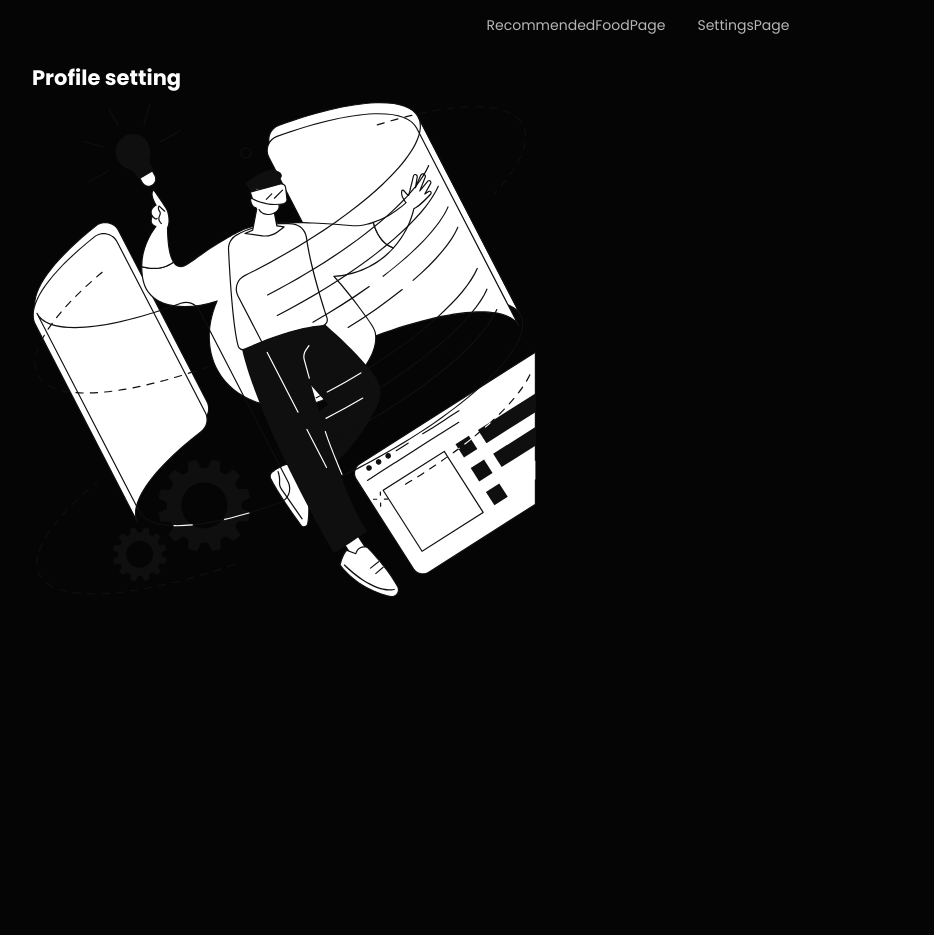
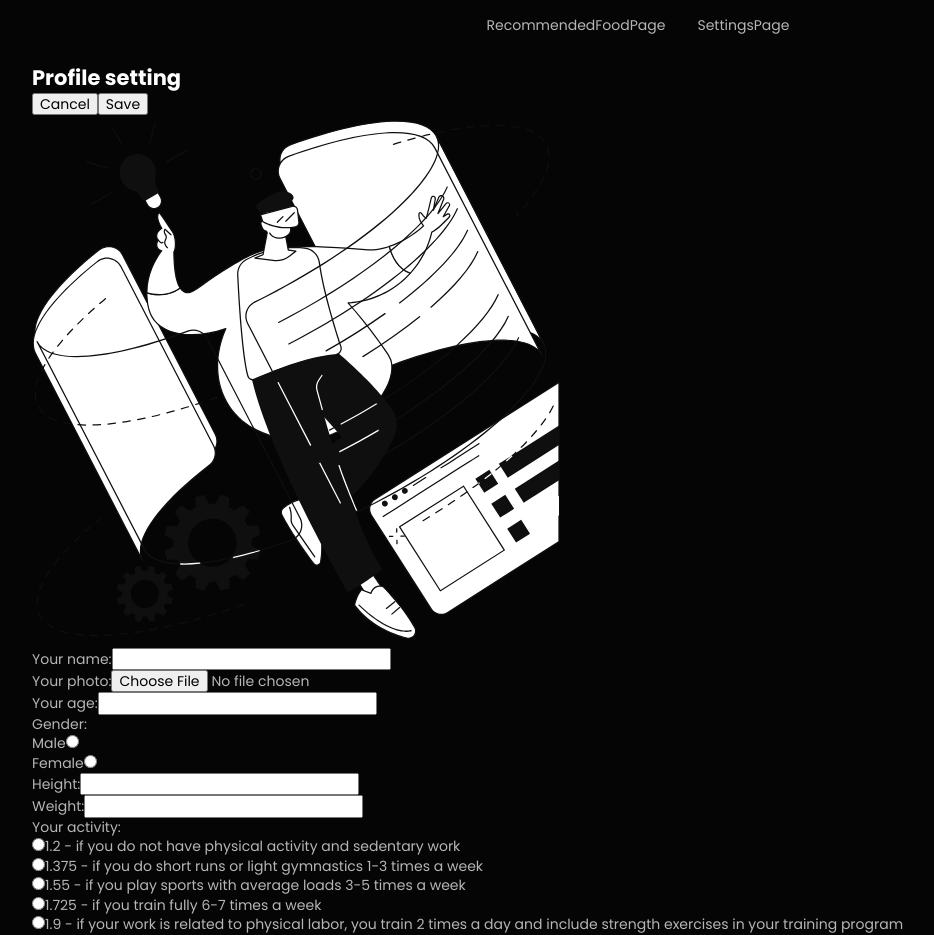
Before and after one commit to MAKCKACHKA/healthy_hub, a React (Vite) app: page /healthy_hub/settings in a window 1280 px wide. Shown: the part 48-983 px from the top of the page, without its empty margins (2-936 px from the left). Before the commit the page ends 800 px from the top, so only its background shows below. Built offline with nearby package versions, Linux system fonts and the light colour scheme.

Commit message:
some fixes

```diff
--- a/src/pages/SettingsPage/SettingsPage.jsx
+++ b/src/pages/SettingsPage/SettingsPage.jsx
@@ -1,13 +1,207 @@
 import { IconWrapper } from './SettingsPage.styled';
-import Illustration from '../../assets/Illustration.svg';
+import Illustration from '../../assets/pageIllustrations.svg';
+import { useState } from 'react';
 
 export default function SettingsPage() {
+  const [name, setName] = useState('');
+  const [photo, setPhoto] = useState(null);
+  const [age, setAge] = useState('');
+  const [gender, setGender] = useState('');
+  const [height, setHeight] = useState('');
+  const [weight, setWeight] = useState('');
+  const [activity, setActivity] = useState('');
+
+  const handleCancel = () => {
+    setName('');
+    setPhoto(null);
+    setAge('');
+    setGender('');
+    setHeight('');
+    setWeight('');
+    setActivity('');
+  };
+  const handleSave = () => {
+    console.log('Form data saved:', {
+      name,
+      photo,
+      age,
+      gender,
+      height,
+      weight,
+      activity,
+    });
+  };
+
   return (
-    <>
-      <h2>Profile setting</h2>
-      <IconWrapper>
-        <use href={`${Illustration}#icon-Illustration`} />
-      </IconWrapper>
-    </>
+    <div>
+      <div>
+        <div>
+          <h2>Profile setting</h2>
+          <div>
+            <button type="button" onClick={handleCancel}>
+              Cancel
+            </button>
+            <button type="button" onClick={handleSave}>
+              Save
+            </button>
+          </div>
+        </div>
+        <IconWrapper>
+          <use href={`${Illustration}#icon-settings`} />
+        </IconWrapper>
+      </div>
+      <form>
+        <div>
+          <label htmlFor="name">Your name:</label>
+          <input
+            type="text"
+            id="name"
+            name="name"
+            value={name}
+            onChange={(e) => setName(e.target.value)}
+          />
+        </div>
+        <div>
+          <label htmlFor="photo">Your photo:</label>
+          {photo && <img src={photo} alt="Selected" />}
+
+          <input
+            type="file"
+            accept="image/*"
+            id="photo"
+            name="photo"
+            onChange={(e) => {
+              const file = e.target.files[0];
+              const imageUrl = URL.createObjectURL(file);
+              setPhoto(imageUrl);
+            }}
+          />
+        </div>
+        <div>
+          <label htmlFor="age">Your age:</label>
+          <input
+            type="number"
+            id="age"
+            name="age"
+            value={age}
+            onChange={(e) => setAge(e.target.value)}
+          />
+        </div>
+        <div>
+          <label>Gender:</label>
+          <div>
+            <label htmlFor="male">Male</label>
+            <input
+              type="radio"
+              id="male"
+              name="gender"
+              value="Male"
+              checked={gender === 'Male'}
+              onChange={(e) => setGender(e.target.value)}
+            />
+          </div>
+          <div>
+            <label htmlFor="female">Female</label>
+            <input
+              type="radio"
+              id="female"
+              name="gender"
+              value="Female"
+              checked={gender === 'Female'}
+              onChange={(e) => setGender(e.target.value)}
+            />
+          </div>
+        </div>
+        <div>
+          <label htmlFor="height">Height:</label>
+          <input
+            type="number"
+            id="height"
+            name="height"
+            value={height}
+            onChange={(e) => setHeight(e.target.value)}
+          />
+        </div>
+        <div>
+          <label htmlFor="weight">Weight:</label>
+          <input
+            type="number"
+            id="weight"
+            name="weight"
+            value={weight}
+            onChange={(e) => setWeight(e.target.value)}
+          />
+        </div>
+        <div>
+          <label>Your activity:</label>
+          <div>
+            <input
+              type="radio"
+              id="activity1"
+              name="activity"
+              value="1.2"
+              checked={activity === '1.2'}
+              onChange={(e) => setActivity(e.target.value)}
+            />
+            <label htmlFor="activity1">
+              1.2 - if you do not have physical activity and sedentary work
+            </label>
+          </div>
+          <div>
+            <input
+              type="radio"
+              id="activity2"
+              name="activity"
+              value="1.375"
+              checked={activity === '1.375'}
+              onChange={(e) => setActivity(e.target.value)}
+            />
+            <label htmlFor="activity2">
+              1.375 - if you do short runs or light gymnastics 1-3 times a week
+            </label>
+          </div>
+          <div>
+            <input
+              type="radio"
+              id="activity3"
+              name="activity"
+              value="1.55"
+              checked={activity === '1.55'}
+              onChange={(e) => setActivity(e.target.value)}
+            />
+            <label htmlFor="activity3">
+              1.55 - if you play sports with average loads 3-5 times a week
+            </label>
+          </div>
+          <div>
+            <input
+              type="radio"
+              id="activity4"
+              name="activity"
+              value="1.725"
+              checked={activity === '1.725'}
+              onChange={(e) => setActivity(e.target.value)}
+            />
+            <label htmlFor="activity4">
+              1.725 - if you train fully 6-7 times a week
+            </label>
+          </div>
+          <div>
+            <input
+              type="radio"
+              id="activity5"
+              name="activity"
+              value="1.9"
+              checked={activity === '1.9'}
+              onChange={(e) => setActivity(e.target.value)}
+            />
+            <label htmlFor="activity5">
+              1.9 - if your work is related to physical labor, you train 2 times
+              a day and include strength exercises in your training program
+            </label>
+          </div>
+        </div>
+      </form>
+    </div>
   );
 }
--- a/src/pages/SettingsPage/SettingsPage.styled.jsx
+++ b/src/pages/SettingsPage/SettingsPage.styled.jsx
@@ -12,41 +12,103 @@ export const Navigation = styled.nav`
   flex-wrap: wrap;
 `;
 
-// export const StyledLink = styled(Link)`
-//   padding: 8px 16px;
-//   color: var(--primary-text-color);
-//   /* text-shadow:
-//     0 0 5px #00baff,
-//     0 0 10px #00baff,
-//     0 0 20px #00baff,
-//     0 0 40px #00baff,
-//     0 0 80px #00baff; */
-//   transition:
-//     color 0.3s,
-//     text-shadow 0.3s;
-
-//   &:hover,
-//   &:focus {
-//     color: #00baff;
-//     /* text-shadow:
-//       0 0 5px #00baff,
-//       0 0 10px #00baff,
-//       0 0 20px #00baff,
-//       0 0 40px #00baff,
-//       0 0 80px #00baff; */
-//   }
-// `;
-
 export const IconWrapper = styled.svg`
-  width: ${(props) => props.size || '512px'};
-  height: ${(props) => props.size || '512px'};
+  width: 536px;
+  height: 528px;
   fill: ${(props) => props.color || '#ffffff'};
   display: inline-block;
   margin-right: 5px;
-  /* box-shadow:
-    0 0 5px #00baff,
-    0 0 10px #00baff,
-    0 0 20px #00baff,
-    0 0 40px #00baff,
-    0 0 80px #00baff; */
 `;
+
+export const HeroSection = styled.section`
+  margin-top: 40px;
+  display: flex;
+  flex-direction: column;
+  flex-wrap: wrap;
+  align-items: center;
+  gap: 24px;
+
+  @media screen and (min-width: 768px) {
+    /* margin: 40px auto 80px; */
+    gap: 80px;
+  }
+
+  @media screen and (min-width: 1200px) {
+    display: flex;
+    flex-direction: row;
+    flex-wrap: wrap;
+    align-items: center;
+    gap: 104px;
+    justify-content: center;
+  }
+`;
+
+export const HeroImg = styled.svg`
+  width: 300px;
+  height: 296px;
+  display: block;
+  height: 300px;
+  display: block;
+  margin: 0 auto 40px;
+  @media screen and (min-width: 768px) {
+    width: 380px;
+    height: 376px;
+    /* margin: 40px auto 80px; */
+  }
+
+  @media screen and (min-width: 1200px) {
+    width: 592px;
+    height: 588px;
+    margin: 0;
+  }
+`;
+
+export const HeroDescWrap = styled.div`
+  padding-bottom: 40px;
+
+  @media screen and (min-width: 768px) {
+    width: 444px;
+    text-align: center;
+    margin: 0 auto;
+    padding-bottom: 286px;
+  }
+
+  @media screen and (min-width: 1200px) {
+    margin: 0;
+    text-align: left;
+    padding: 0;
+  }
+`;
+
+export const HeroTitle = styled.h1`
+  font-weight: 500;
+  font-size: 24px;
+  line-height: 1.25;
+  margin-bottom: 16px;
+  text-align: center;
+  word-wrap: break-word;
+
+  @media screen and (min-width: 768px) {
+    font-size: 30px;
+    line-height: 1.2;
+  }
+  @media screen and (min-width: 1200px) {
+    text-align: start;
+  }
+`;
+
+export const SubTitleHero = styled.p`
+  font-size: 18px;
+  line-height: 1.3;
+  margin-bottom: 24px;
+  padding: 0;
+
+  @media screen and (min-width: 768px) {
+    font-size: 22px;
+    line-height: 1.45;
+  }
+
+  @media screen and (min-width: 1200px) {
+    padding: 0;
+  }
+`;
```
Also changed, not shown: src/assets/Illustration.svg (deleted).
